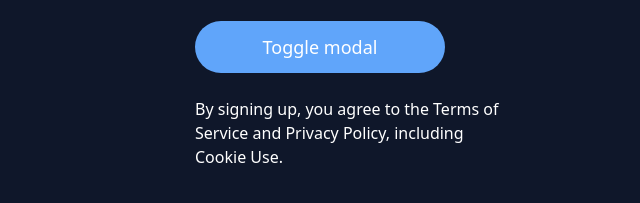
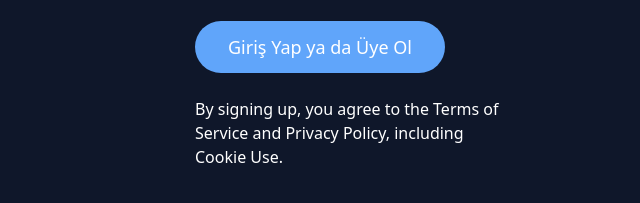
Before and after one commit to acunmedyaakademi/Twitter-Project, a website: page templates/login.html in a window 1280 px wide. Shown: the part 419-622 px from the top of the page, 573-1213 px from the left. Drawn offline with nearby package versions, Linux system fonts and the light colour scheme; files whose address does not match are found by name.

Commit message:
btn text degistirildi

```diff
--- a/templates/login.html
+++ b/templates/login.html
@@ -32,7 +32,7 @@
             class="p-2 bg-blue-400 outline-none w-full md:max-w-[250px] rounded-full text-center md:text-lg md:p-3"
           >
             <!-- Modal toggle -->
-            <button id="openModalBtn" type="button">Toggle modal</button>
+            <button id="openModalBtn" type="button">Giriş Yap ya da Üye Ol</button>
           </a>
           <span class="max-w-xs">
             By signing up, you agree to the Terms of Service and Privacy Policy, including Cookie
```
